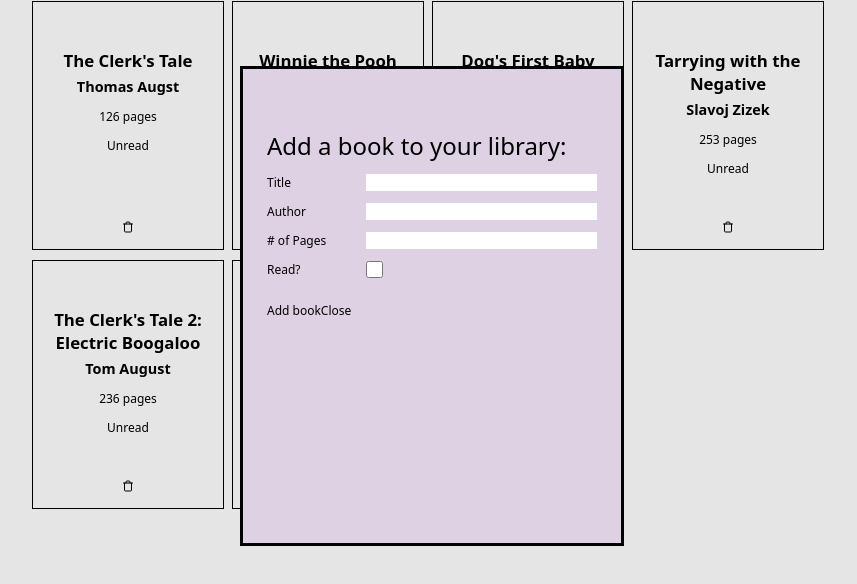
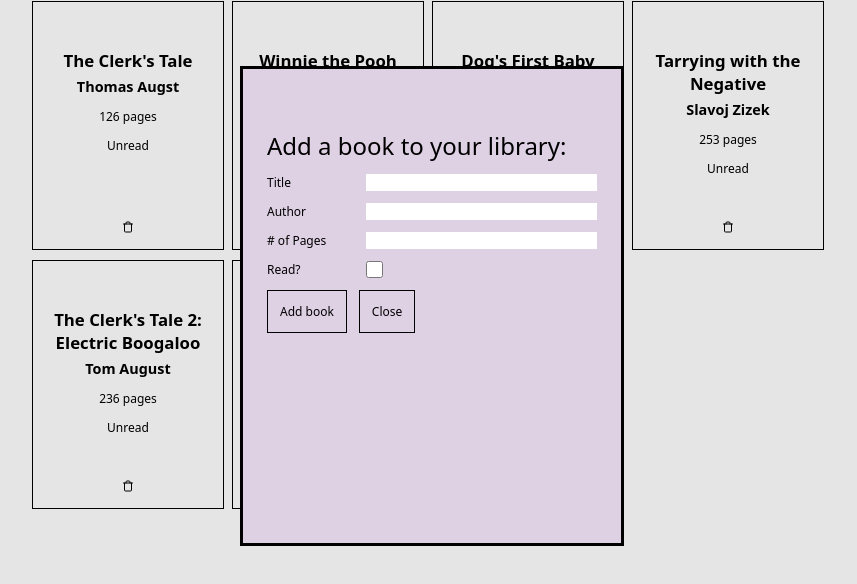
Before and after one commit to yshng/library, a plain HTML site: page index.html in a window 1280 px wide. Both pictures are taken after a click on the button "Add book". Shown: the part 94-678 px from the top of the page, without its empty margins (208-1065 px from the left). Drawn offline with Linux system fonts and the light colour scheme.

Commit message:
style form buttons

```diff
--- a/styles.css
+++ b/styles.css
@@ -9,6 +9,7 @@
     font-size: 12px;
     --highlight-color: #f6e9ac;
     --field-color: #dfd1e4;
+    --add-color: #b1dfae;
 }
 
 button {
@@ -61,7 +62,7 @@ h1 {
     border-radius: 10px;
     border: none;
     padding: 0 2em;
-    background-color: #b1dfae;
+    background-color: var(--add-color);
 
 }
 
@@ -180,3 +181,13 @@ input[type="checkbox"] {
 .dialog-head {
     font-size: 2em;
 }
+
+button#submit, button#cancel {
+    margin-right: 1em;
+    padding: 1em;
+    border: 1px solid black;
+}
+
+button#submit:hover, button#cancel:hover {
+    background-color: var(--add-color);
+}
```
